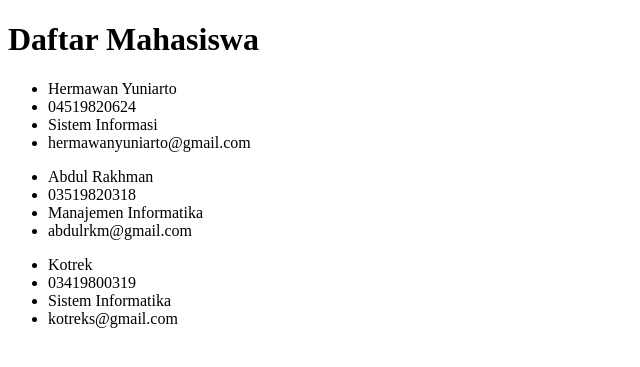
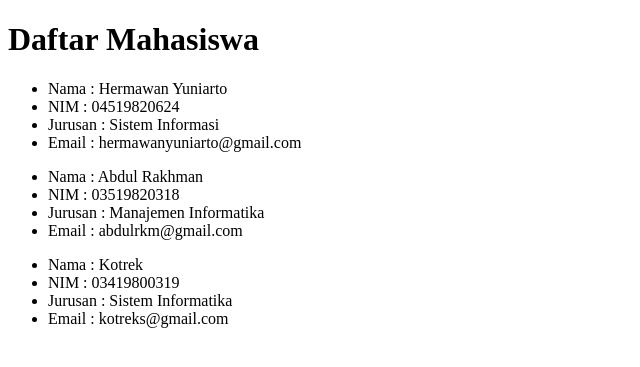
Before and after one commit to hermawanyuniarto/belajar-php-untuk-pemula, a PHP site: page /latihan3.php in a window 1280 px wide. Shown: the top 367 px of the page, without its empty margins (0-640 px from the left). Run offline with PHP 8.4, Linux system fonts and the light colour scheme.

Commit message:
menambahkan keterangan nama dll

```diff
--- a/phpdasar/pertemuan5/latihan3.php
+++ b/phpdasar/pertemuan5/latihan3.php
@@ -21,10 +21,10 @@ $mahasiswa = [
 
     <?php foreach ($mahasiswa as $m) : ?>
         <ul>
-            <li><?= $m[0]; ?></li>
-            <li><?= $m[1]; ?></li>
-            <li><?= $m[2]; ?></li>
-            <li><?= $m[3]; ?></li>
+            <li>Nama : <?= $m[0]; ?></li>
+            <li>NIM : <?= $m[1]; ?></li>
+            <li>Jurusan : <?= $m[2]; ?></li>
+            <li>Email : <?= $m[3]; ?></li>
         </ul>
     <?php endforeach; ?>
 
```
